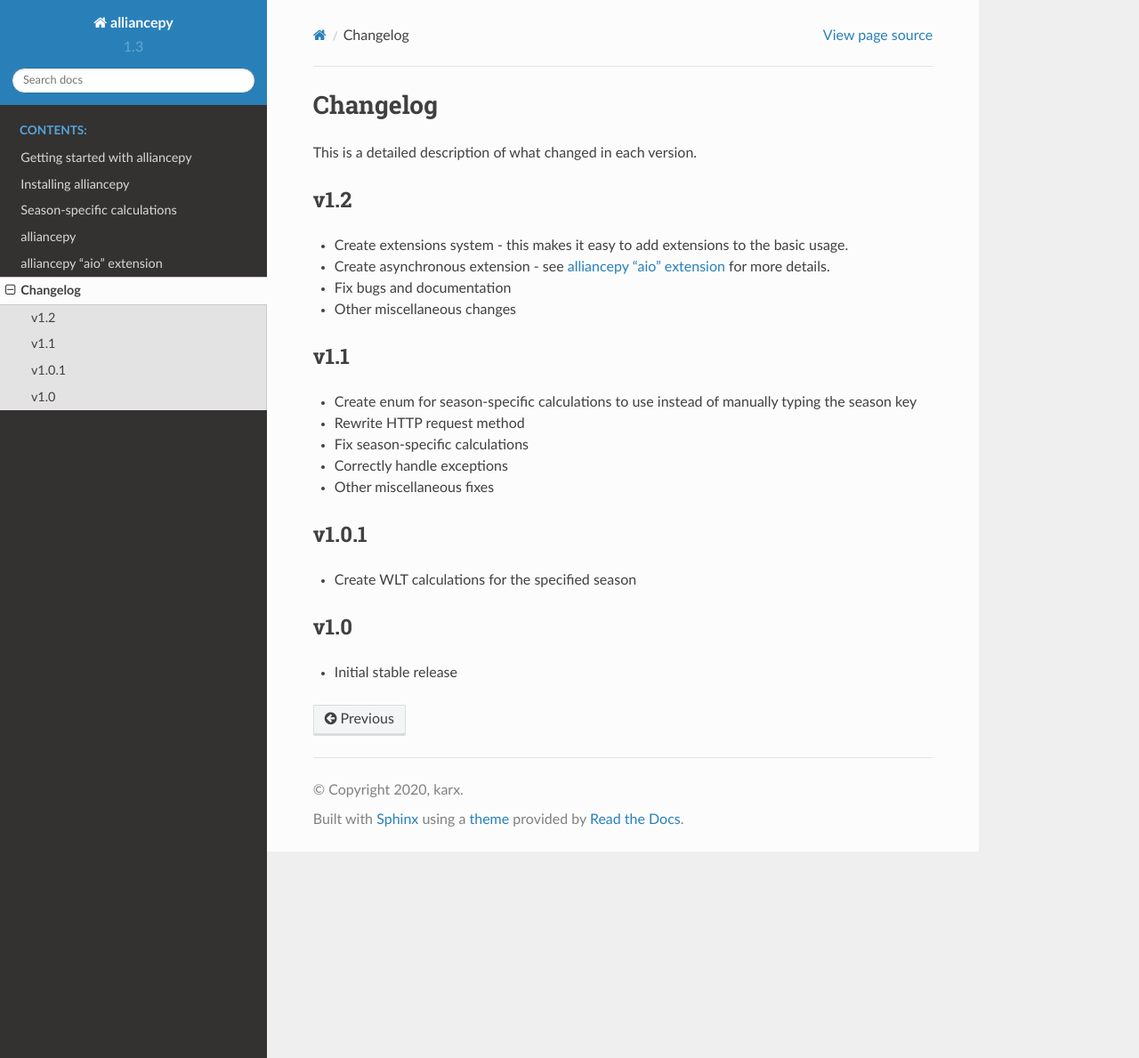
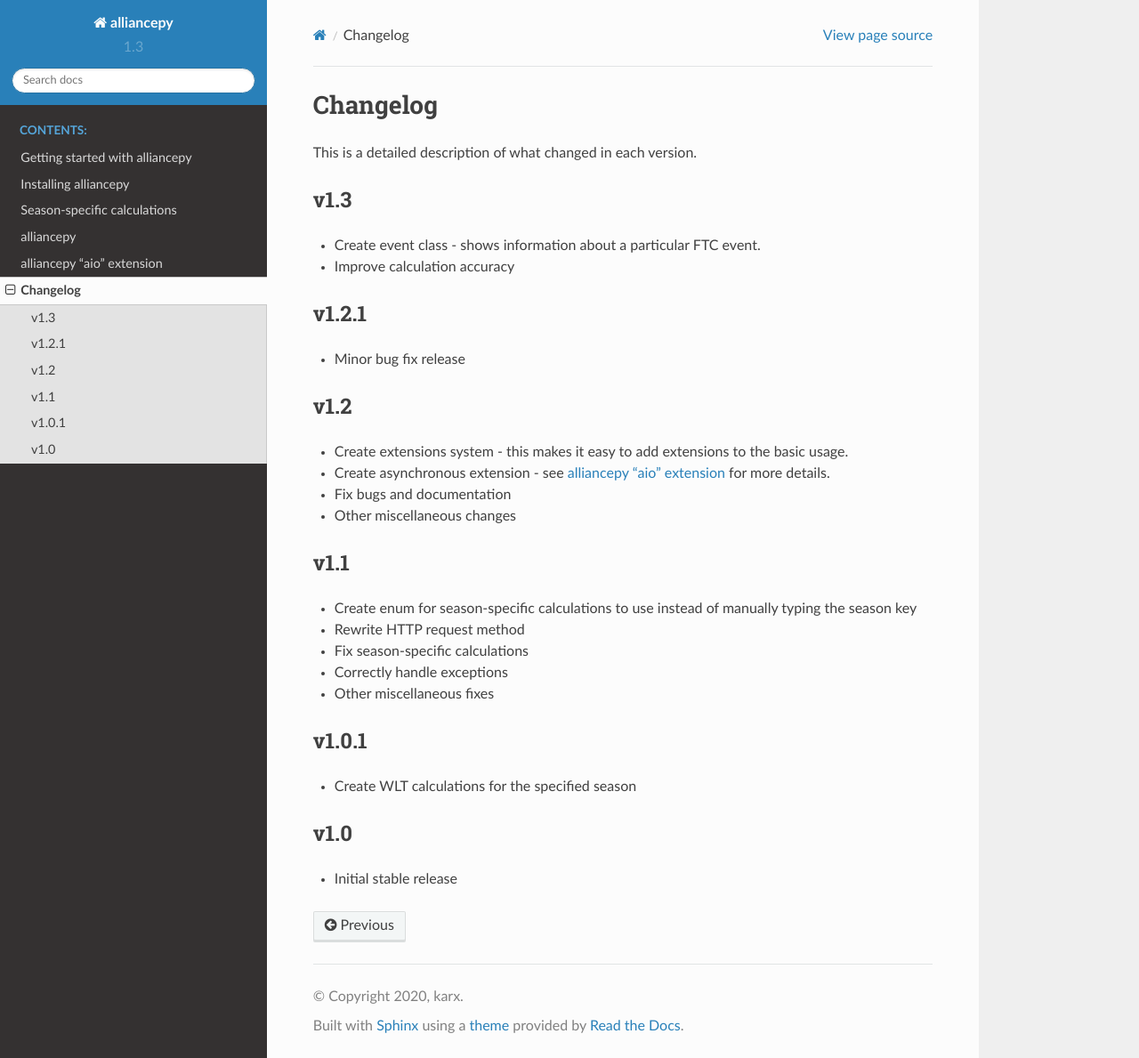
Before and after one commit to karx1/alliancepy, a Sphinx documentation site: the page built from docs/source/changelog.rst, in a window 1280 px wide and 1189 px high. Shown: the whole window at 89% size. Built offline with Sphinx 7.4.7 and the Read the Docs theme 2.0.0, drawn with Linux system fonts in a browser that asks for light colours.

Commit message:
Update changelog

```diff
--- a/docs/source/changelog.rst
+++ b/docs/source/changelog.rst
@@ -2,6 +2,19 @@
 ==========
 
 This is a detailed description of what changed in each version.
+
+.. _vp1p3:
+
+v1.3
+-----
+- Create event class - shows information about a particular FTC event.
+- Improve calculation accuracy
+
+.. _vp1p2p1:
+
+v1.2.1
+------
+- Minor bug fix release
 
 .. _vp1p2:
 
```
